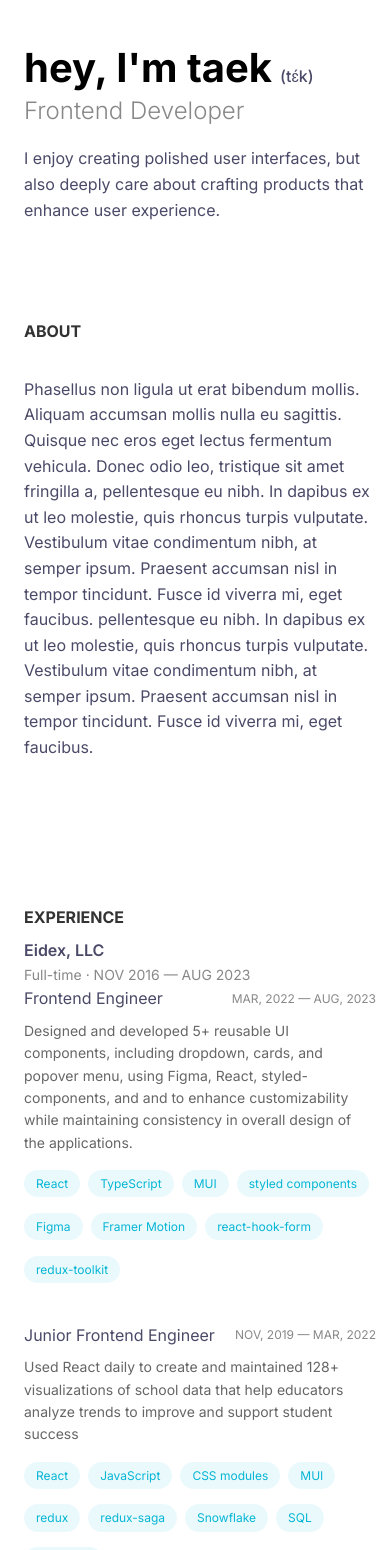
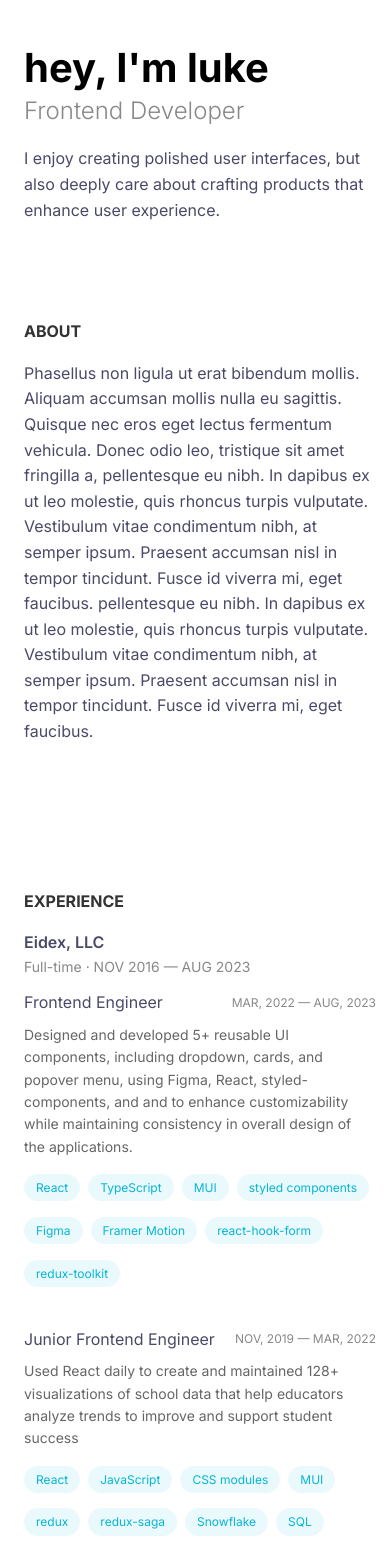
Before and after one commit to tnamdevnote/tnam.dev, a Next.js app: page / in a window 390 px wide. Shown: the top 1550 px of the page. Built offline with nearby package versions, Linux system fonts and the light colour scheme.

Commit message:
remove custom cursor

```diff
--- a/app/components/cursor/cursor.tsx
+++ b/app/components/cursor/cursor.tsx
@@ -24,7 +24,7 @@ function Cursor() {
 
   return (
     <div
-      className="pointer-events-none fixed z-50 h-6 w-6 -translate-x-10 -translate-y-10 rounded-full bg-primary-cyan-100"
+      className="pointer-events-none fixed z-50 h-6 w-6 -translate-x-10 -translate-y-10 rounded-full bg-primary-cyan-100 will-change-transform"
       ref={cursorRef}
     ></div>
   );
--- a/app/components/sections/about.tsx
+++ b/app/components/sections/about.tsx
@@ -17,7 +17,7 @@ function About() {
 
   return (
     <section id="about" className="mb-36 scroll-mt-24" ref={aboutRef}>
-      <h3 className="mb-8 text-body-bold text-accent-7 lg:hidden">ABOUT</h3>
+      <h3 className="mb-4 text-body-bold text-accent-7 lg:hidden">ABOUT</h3>
       <article className="text-body text-accent-4">
         Phasellus non ligula ut erat bibendum mollis. Aliquam accumsan mollis
         nulla eu sagittis. Quisque nec eros eget lectus fermentum vehicula.
--- a/app/components/sections/experience.tsx
+++ b/app/components/sections/experience.tsx
@@ -21,9 +21,11 @@ function Experience() {
 
   return (
     <section id="experience" className="mb-24 scroll-mt-24" ref={expRef}>
-      <h3 className="text-body-bold text-accent-7 lg:hidden">EXPERIENCE</h3>
-      <h3 className="mt-2 text-body font-semibold text-accent-7">Eidex, LLC</h3>
-      <p className="w-full text-small text-accent-4">
+      <h3 className="mb-4 text-body-bold text-accent-7 lg:hidden">
+        EXPERIENCE
+      </h3>
+      <h3 className=" text-body font-semibold text-accent-7">Eidex, LLC</h3>
+      <p className="mb-3 w-full text-small text-accent-4">
         Full-time · NOV 2016 — AUG 2023
       </p>
       <ol className="group/list">
--- a/app/components/sections/projects.tsx
+++ b/app/components/sections/projects.tsx
@@ -21,12 +21,12 @@ function Projects() {
 
   return (
     <section id="projects" className="scroll-mt-24" ref={projectsRef}>
-      <h3 className="text-body-bold text-accent-7 lg:hidden">PROJECTS</h3>
+      <h3 className="mb-4 text-body-bold text-accent-7 lg:hidden">PROJECTS</h3>
       <ol className="group/list">
         {PROJECTS.map((project) => (
           <li
             key={project.name}
-            className="relative mt-8 flex flex-row lg:transition lg:hover:!opacity-100 lg:group-hover/list:opacity-50"
+            className="relative mb-8 flex flex-row lg:transition lg:hover:!opacity-100 lg:group-hover/list:opacity-50"
           >
             <div className="group grid gap-4 sm:grid-cols-8 lg:py-4">
               <div className="absolute -inset-x-6 -inset-y-2 z-10 hidden h-[110%] w-[110%] rounded-xl transition-all lg:block lg:group-hover:bg-accent-1 lg:group-hover:shadow-lg"></div>
--- a/app/globals.css
+++ b/app/globals.css
@@ -48,11 +48,11 @@ body {
 
 * {
   box-sizing: border-box;
-  cursor: none;
+  /* cursor: none; */
 }
 
 *::selection {
-  background: #07b6d550;
+  /* background: #07b6d550; */
 }
 
 a {
--- a/app/page.tsx
+++ b/app/page.tsx
@@ -9,16 +9,13 @@ import { TOCListProvider } from "./context/TOCListContext";
 export default function Home() {
   return (
     <>
-      <Cursor />
+      {/* <Cursor /> */}
       <main className="mx-auto grid min-h-screen max-w-screen-xl grid-cols-12 gap-8 px-6 py-12 md:px-14 md:py-24 lg:grid-cols-6 lg:gap-10 lg:px-20 lg:py-0">
         <TOCListProvider>
           <header className="col-span-full lg:sticky lg:top-0 lg:col-span-3 lg:max-h-screen lg:gap-8 lg:py-24">
             <hgroup>
               <h1 className="mb-1 text-h2 lg:text-h1">
-                <a href="/">hey, I'm taek</a>
-                <span className="ml-2 text-body font-medium text-accent-4 md:text-subtitle md:font-medium">
-                  {"(tɛ́k)"}
-                </span>
+                <a href="/">hey, I'm luke</a>
               </h1>
               <h3 className="text-h3 font-light text-accent-4">
                 Frontend Developer
```
